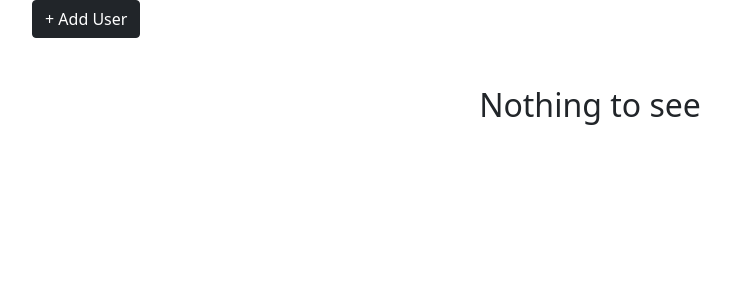
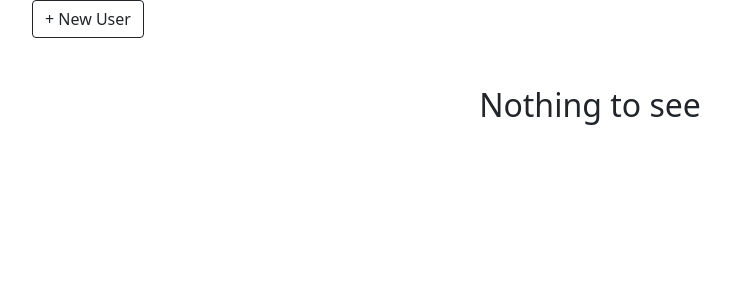
Before and after one commit to JhonathanMusa/MERN_project1, a React (Create React App) app: page / in a window 1280 px wide. Shown: the top 300 px of the page, without its empty margins (50-781 px from the left). Built offline with nearby package versions, Linux system fonts and the light colour scheme.

Commit message:
updated some styles

```diff
--- a/src/components/Forms.js
+++ b/src/components/Forms.js
@@ -7,7 +7,6 @@ export const Forms = ({ setUsers }) => {
   const handleInput = (e) => {
     setName(e.target.value);
   };
-
 
   const handleSubmit = (e) => {
     e.preventDefault();
--- a/src/components/Navbar.js
+++ /dev/null
@@ -1,3 +0,0 @@
-export const Navbar = () => {
-  return <div>Navbar</div>;
-};
--- a/src/components/UserList.js
+++ b/src/components/UserList.js
@@ -23,10 +23,10 @@ export const UserList = () => {
   return (
     <div className="container">
       <button
-        className="btn btn-dark mb-5"
+        className="btn btn-outline-dark mb-5"
         onClick={() => setAddUsers(!addUsers)}
       >
-        {!addUsers ? "+ Add User" : "- Close Form"}
+        {!addUsers ? "+ New User" : "- Close Form"}
       </button>
 
       {addUsers && <Forms setUsers={setUsers} />}
--- a/src/components/UserTable.js
+++ b/src/components/UserTable.js
@@ -2,7 +2,7 @@ import React from "react";
 
 export const UserTable = ({ users, handleDelete }) => {
   return (
-    <table className="table text-center">
+    <table className="table text-center mt-3">
       <thead>
         <tr>
           <th>Name</th>
@@ -15,7 +15,7 @@ export const UserTable = ({ users, handleDelete }) => {
             <td>{user.name}</td>
             <td>
               <button
-                className="btn btn-danger"
+                className="btn btn-outline-danger"
                 onClick={() => handleDelete(user.id)}
               >
                 Delete
```
Also changed, not shown: 1 other file (tests, documents, lock files or other folders).
